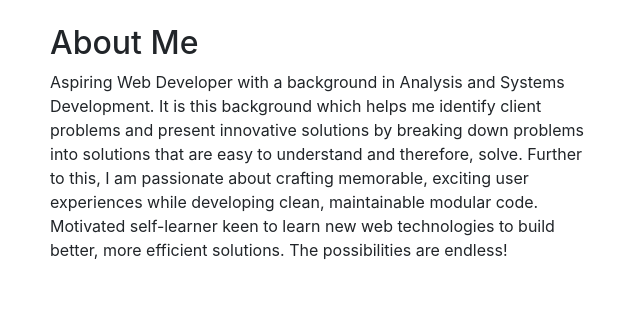
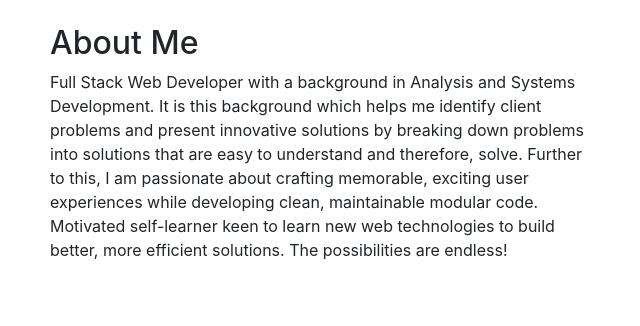
Before and after one commit to adlascio/adlascio.github.io, a plain HTML site: page index.html in a window 1280 px wide. Shown: the part 708-1034 px from the top of the page, 605-1245 px from the left. Drawn offline with Linux system fonts and the light colour scheme; files whose address does not match are found by name.

Commit message:
updated description

```diff
--- a/index.html
+++ b/index.html
@@ -57,7 +57,7 @@
                 </div>
                 <div class="col-md-6">
                     <h2>About Me</h2>
-                    <p>Aspiring Web Developer with a background in Analysis and Systems Development. It is this background which
+                    <p>Full Stack Web Developer with a background in Analysis and Systems Development. It is this background which
                         helps me identify client problems and present innovative solutions by breaking down problems into
                         solutions that are easy to understand and therefore, solve. Further to this, I am passionate about
                         crafting memorable, exciting user experiences while developing clean, maintainable modular code.
```
